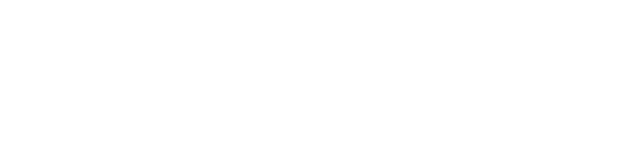
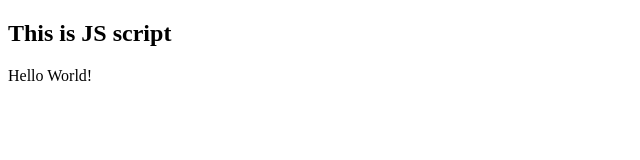
Before and after one commit to zhanybekovich/js, a plain HTML site: page index.html in a window 1280 px wide. Shown: the whole page, without its empty margins (0-640 px from the left). Drawn offline with Linux system fonts and the light colour scheme.

Commit message:
external js file

```diff
--- a/index.html
+++ b/index.html
@@ -5,15 +5,6 @@
     <title>JS</title>
   </head>
   <body>
-    <script>
-      // This is a single line comment
-
-      /*
-        This is
-        a
-        multiline
-        comment
-      */
-    </script>
+    <script src="js/main.js"></script>
   </body>
 </html>
--- /dev/null
+++ b/js/main.js
@@ -0,0 +1,2 @@
+document.body.innerHTML = "<h2>This is JS script</h2>";
+document.body.innerHTML += "Hello World!";
```
